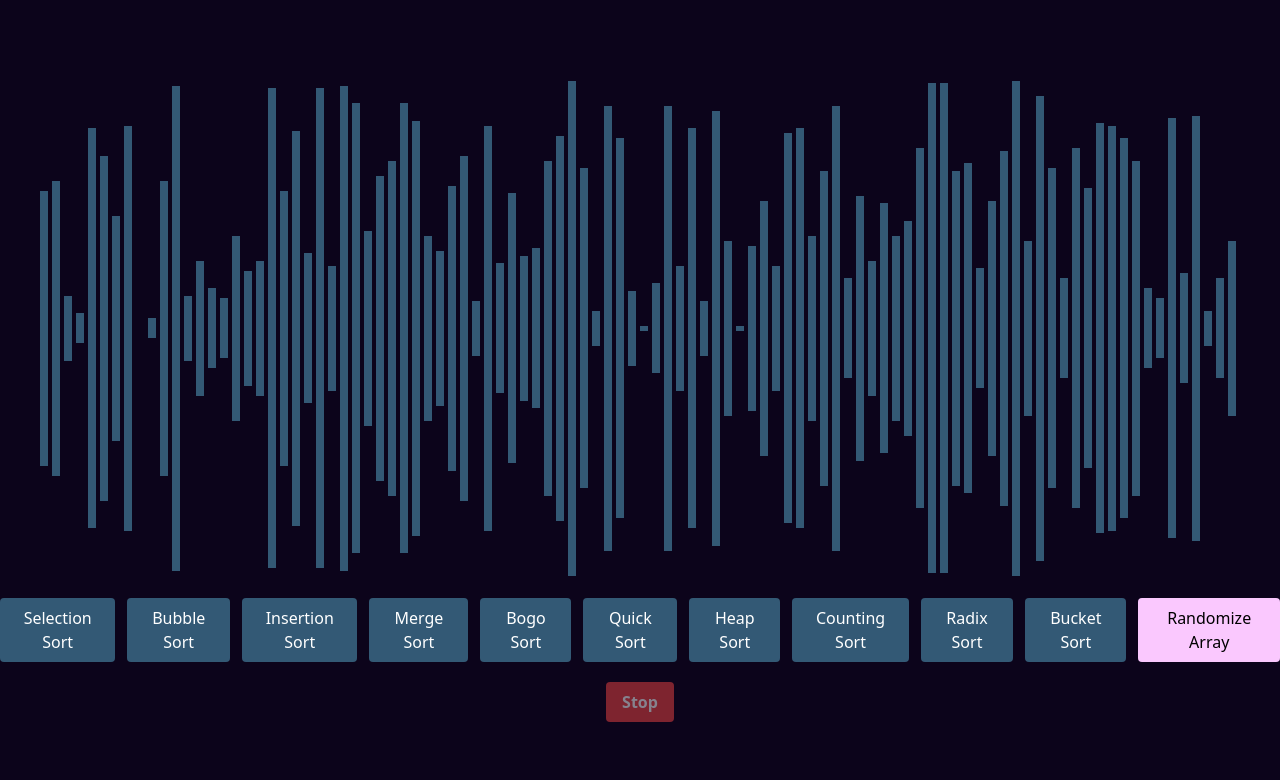
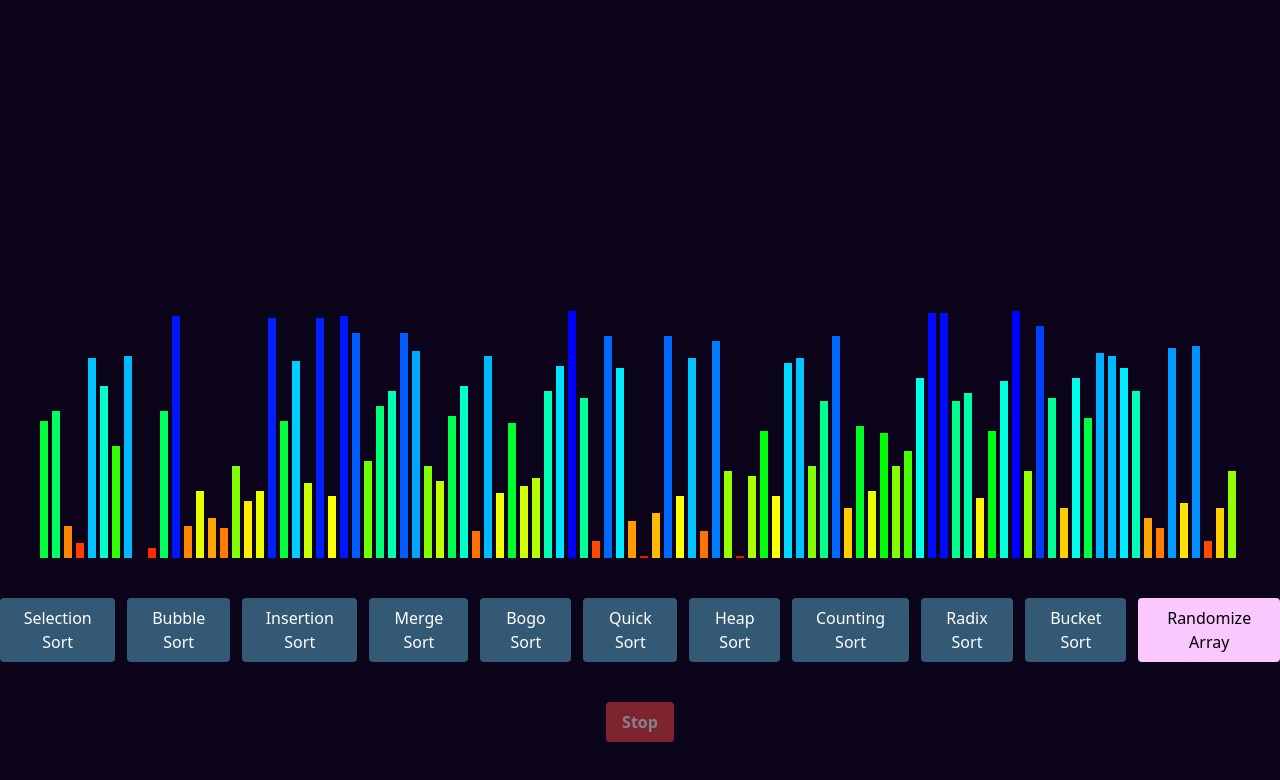
Before and after one commit to Biplo12/sorting-algorithms, a React (Vite) app: page / in a window 1280 px wide. Shown: the top 780 px of the page. Built offline with nearby package versions, Linux system fonts and the light colour scheme.

Commit message:
feat: styling change

```diff
--- a/src/App.tsx
+++ b/src/App.tsx
@@ -111,12 +111,14 @@ function App() {
   ];
 
   return (
+    <div className="w-full min-h-[100vh] h-auto flex justify-center items-center bg-background flex-col gap-5">
       <SortingAlgorithms
         algorithms={algorithms}
         array={array}
         setArray={setArray}
         randomizedArray={randomizedArray}
       />
+    </div>
   );
 }
 
--- a/src/components/Bars.tsx
+++ b/src/components/Bars.tsx
@@ -5,16 +5,41 @@ interface IBarsProps {
 }
 
 const Bars: React.FC<IBarsProps> = ({ array }): JSX.Element => {
+  const sortedArray = [...array].sort((a, b) => a - b);
+
+  const calculateColor = (value: number): string => {
+    const max = sortedArray[sortedArray.length - 1];
+    const min = sortedArray[0];
+    const percentage = (value - min) / (max - min);
+    return `hsl(${percentage * 240}, 100%, 50%)`;
+  };
+
   return (
-    <div className="flex justify-center items-center min-h-[500px]">
-      {array.map((value, index) => (
-        <div
-          className="w-2 bg-primary-button mr-1 transition duration-150 ease-in-out"
-          key={index}
-          style={{ height: `${value * 5}px` }}
-        />
-      ))}
+    <div className="flex justify-center items-end min-h-[500px]">
+      {array.map((value, index) => {
+        const halfHeight = (value * 5) / 2;
+        const remainingHeight = value * 5 - halfHeight;
+
+        return (
+          <div
+            className="w-2 mr-1 transition duration-150 ease-in-out"
+            key={index}
+            style={{
+              height: `${halfHeight}px`,
+            }}
+          >
+            <div
+              className="w-full h-[1px]"
+              style={{
+                height: `${remainingHeight}px`,
+                backgroundColor: calculateColor(value),
+              }}
+            />
+          </div>
+        );
+      })}
     </div>
   );
 };
+
 export default Bars;
--- a/src/components/SortingAlgorithms.tsx
+++ b/src/components/SortingAlgorithms.tsx
@@ -41,7 +41,7 @@ const SortingAlgorithms: React.FC<ISortingAlgorithmsProps> = ({
     resetSortingStatus();
   };
   return (
-    <div className="w-full min-h-[100vh] h-auto flex justify-center items-center bg-background flex-col gap-5">
+    <div className="flex flex-col justify-center items-center gap-10">
       <div className="flex flex-col justify-center items-center gap-10">
         <Bars array={array} />
       </div>
```
Lines whose indentation alone changed are shown as unchanged.
